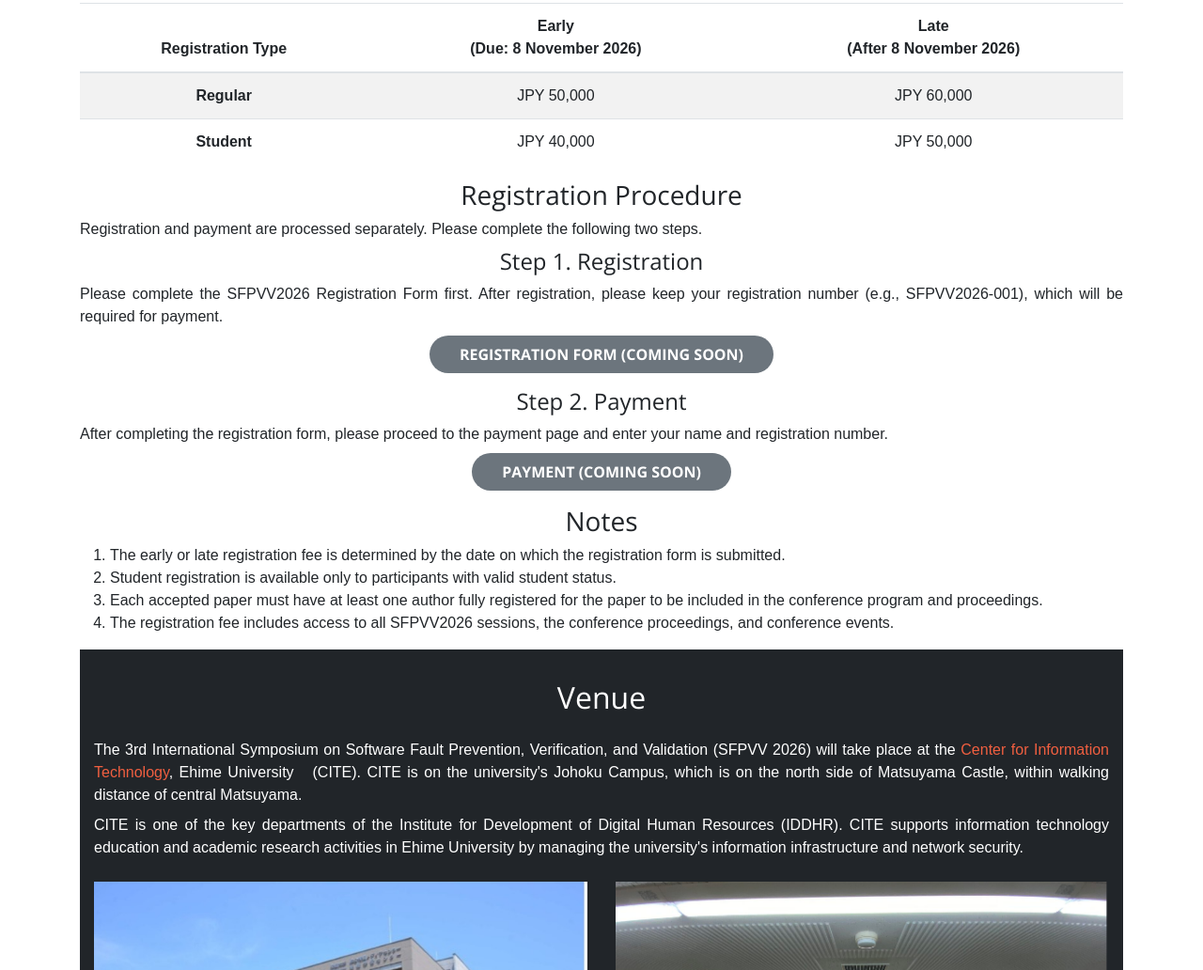
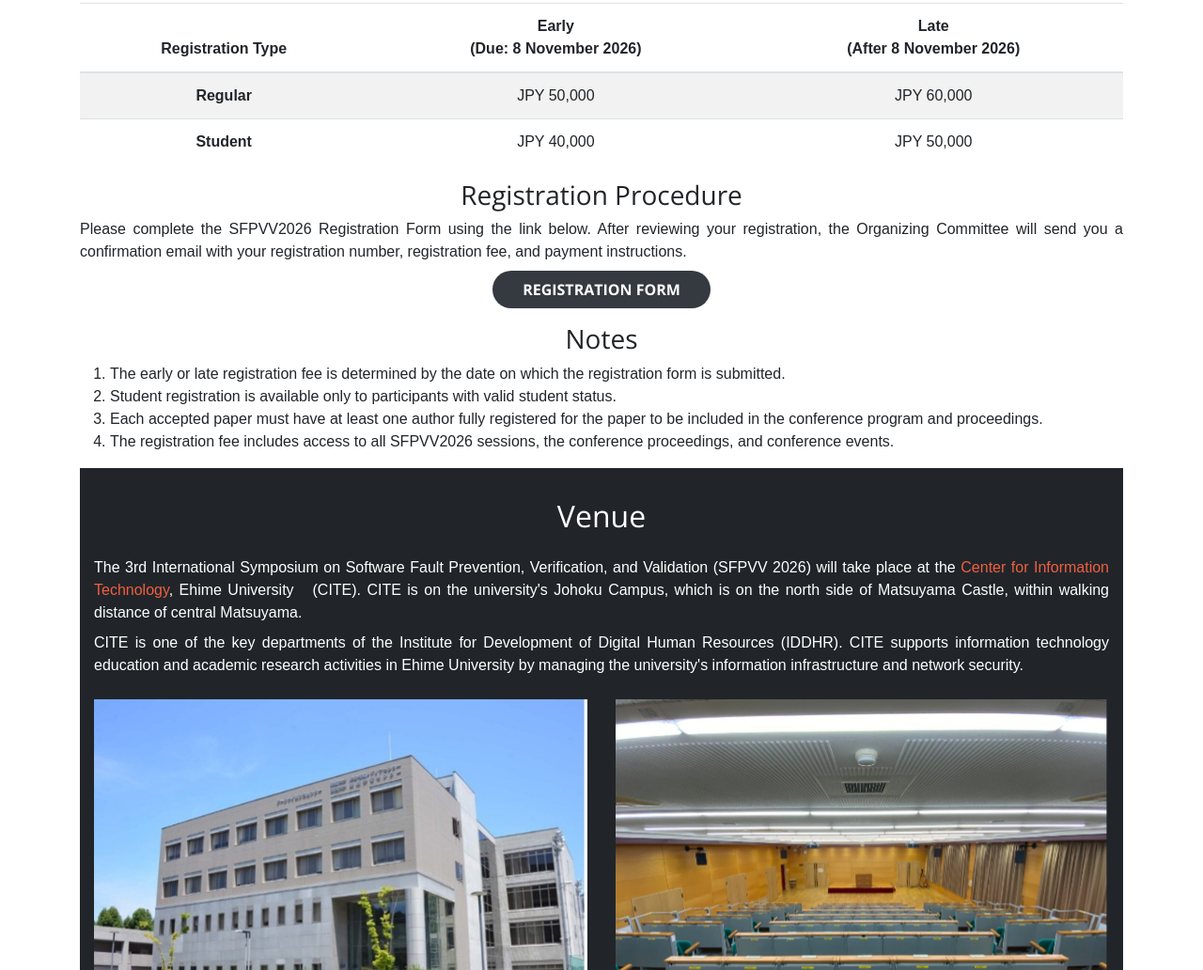
Before and after one commit to sfpvv2026/sfpvv2026.github.io, a plain HTML site: page index.html in a window 1280 px wide. Shown: the part 2026-3058 px from the top of the page at 94% size. Drawn offline with nearby package versions, Linux system fonts and the light colour scheme.

Commit message:
add registration form

```diff
--- a/index.html
+++ b/index.html
@@ -263,39 +263,19 @@
                 <h3 class="section-heading">Registration Procedure</h3>
 
                 <p class="mb-2 text-justify">
-                    Registration and payment are processed separately. Please complete the following two steps.
+                    Please complete the SFPVV2026 Registration Form using the link below.
+                    After reviewing your registration, the Organizing Committee will send you a confirmation email with your registration number, registration fee, and payment instructions.
                 </p>
-
-
-                <h4>Step 1. Registration</h4>
-
-                <p class="mb-2 text-justify">
-                    Please complete the SFPVV2026 Registration Form first. After registration, please keep your registration number (e.g., SFPVV2026-001), which will be required for payment.
+                <p>
+                    <a
+                        style="padding: 0.5rem 2rem"
+                        class="btn btn-dark btn-xl"
+                        target="_blank"
+                        rel="noopener noreferrer"
+                        href="https://forms.cloud.microsoft/r/MuVFnqGj4q">
+                        Registration Form
+                    </a>
                 </p>
-
-                <p>
-                    <span
-                        style="padding: 0.5rem 2rem"
-                        class="btn btn-secondary btn-xl">
-                        Registration Form (Coming Soon)
-                    </span>
-                </p>
-
-
-                <h4>Step 2. Payment</h4>
-
-                <p class="mb-2 text-justify">
-                    After completing the registration form, please proceed to the payment page and enter your name and registration number.
-                </p>
-
-                <p>
-                    <span
-                        style="padding: 0.5rem 2rem"
-                        class="btn btn-secondary btn-xl">
-                        Payment (Coming Soon)
-                    </span>
-                </p>
-
 
                 <h3 class="section-heading">Notes</h3>
 
```
